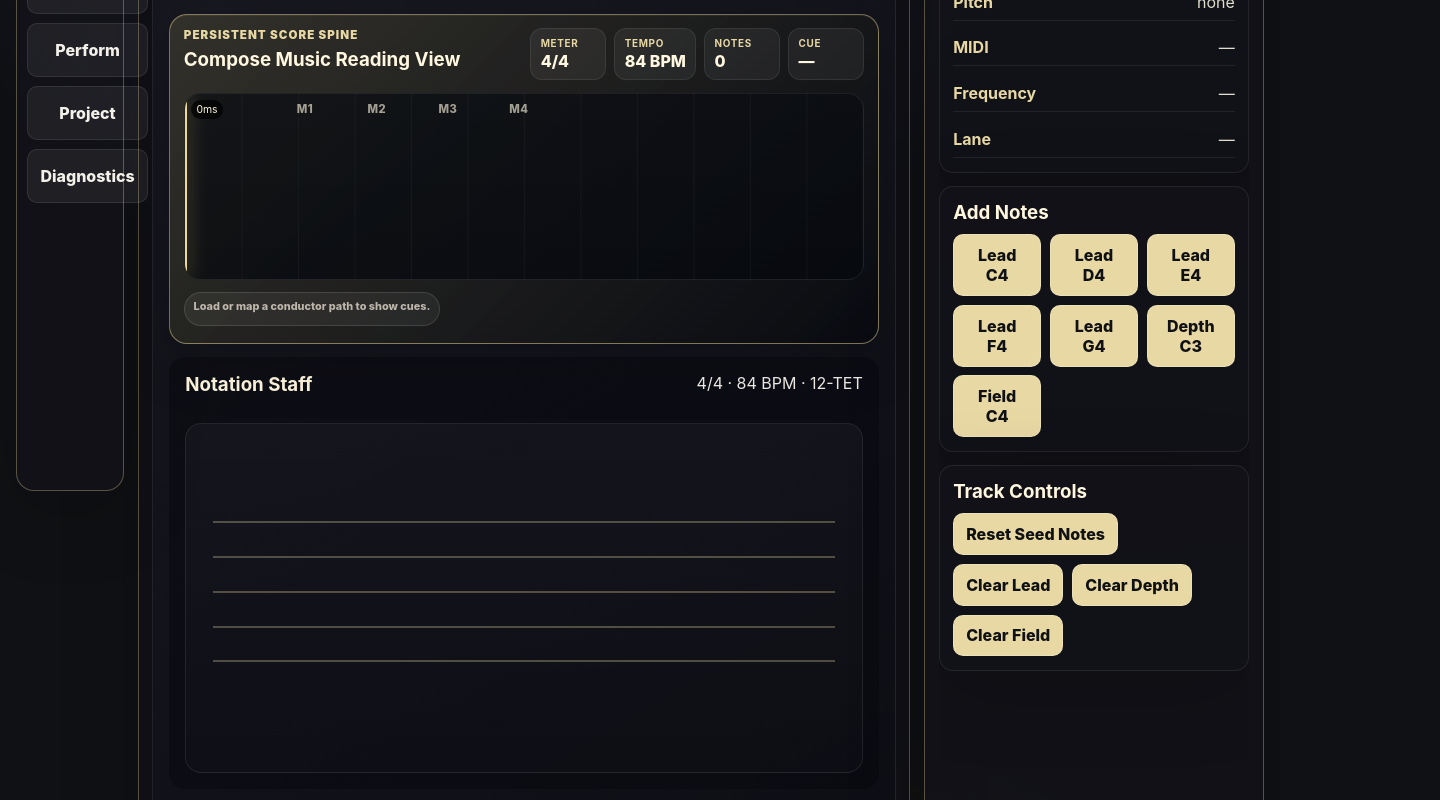
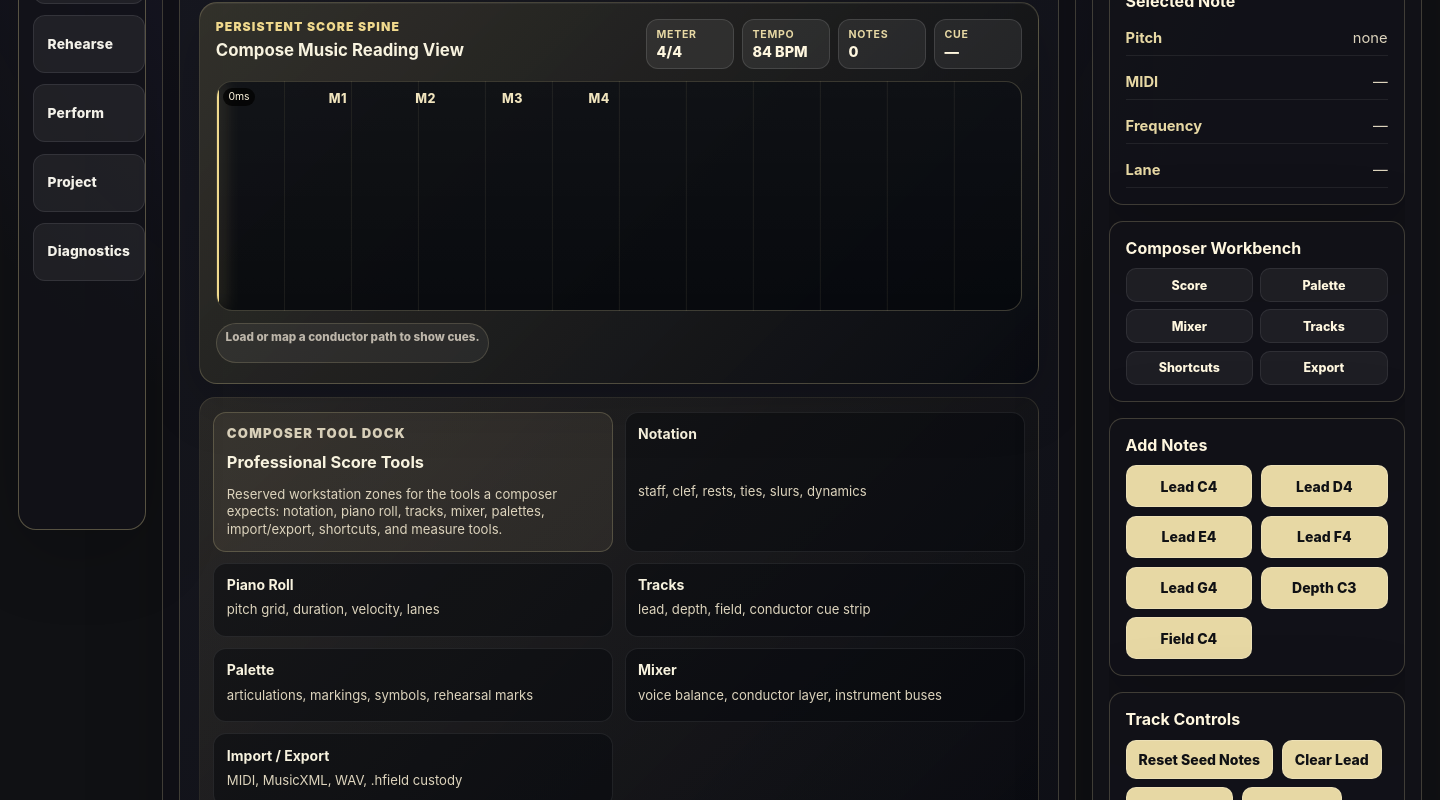
Before and after one commit to BogaertN/harmonic-conductor-studio, a React (Vite) app: page / in a window 1280 px wide. Shown: the part 400-1200 px from the top of the page, 1440 px wide, since content can reach past the window. Built offline with nearby package versions, Linux system fonts and the light colour scheme.

Commit message:
Add Composer Workstation Readability v1

```diff
--- a/src/App.tsx
+++ b/src/App.tsx
@@ -967,7 +967,7 @@ export default function App() {
         <div className="brand-block">
           <p className="eyebrow">AI.Web Native Desktop Application</p>
           <h1>Harmonic Conductor Studio</h1>
-          <p>Professional workstation shell for composing, conducting, rehearsing, performing, and project custody.</p>
+          <p>Professional workstation for composition, notation, conducting, rehearsal, performance, and .hfield custody.</p>
         </div>
 
         <div className="global-status-strip" aria-label="Project status">
@@ -1024,6 +1024,20 @@ export default function App() {
                 modeLabel="Compose"
                 variant="compose"
               />
+
+              <section className="composer-tool-dock" aria-label="Composer workstation tool dock">
+                <div className="tool-card primary-tool-card">
+                  <p className="eyebrow">Composer Tool Dock</p>
+                  <h3>Professional Score Tools</h3>
+                  <p className="note">Reserved workstation zones for the tools a composer expects: notation, piano roll, tracks, mixer, palettes, import/export, shortcuts, and measure tools.</p>
+                </div>
+                <div className="tool-card"><strong>Notation</strong><span>staff, clef, rests, ties, slurs, dynamics</span></div>
+                <div className="tool-card"><strong>Piano Roll</strong><span>pitch grid, duration, velocity, lanes</span></div>
+                <div className="tool-card"><strong>Tracks</strong><span>lead, depth, field, conductor cue strip</span></div>
+                <div className="tool-card"><strong>Palette</strong><span>articulations, markings, symbols, rehearsal marks</span></div>
+                <div className="tool-card"><strong>Mixer</strong><span>voice balance, conductor layer, instrument buses</span></div>
+                <div className="tool-card"><strong>Import / Export</strong><span>MIDI, MusicXML, WAV, .hfield custody</span></div>
+              </section>
 
               <div className="composition-grid">
                 <section className="notation-board">
@@ -1339,6 +1353,18 @@ export default function App() {
                 </div>
               </section>
 
+              <section className="control-section composer-bench-section">
+                <h3>Composer Workbench</h3>
+                <div className="composer-bench-grid" aria-label="Professional composer tool placeholders">
+                  <span>Score</span>
+                  <span>Palette</span>
+                  <span>Mixer</span>
+                  <span>Tracks</span>
+                  <span>Shortcuts</span>
+                  <span>Export</span>
+                </div>
+              </section>
+
               <section className="control-section">
                 <h3>Add Notes</h3>
                 <div className="button-grid small-button-grid">
--- a/src/style.css
+++ b/src/style.css
@@ -651,3 +651,371 @@ h3 {
 .notation-spine-performance .notation-score-window {
   min-height: 120px;
 }
+
+/* === HCS Composer Workstation Readability v1 === */
+:root {
+  --readable-text: #f8f3df;
+  --muted-readable: #ddd4bd;
+  --panel-edge-strong: rgba(231, 216, 164, 0.22);
+  --staff-line-strong: rgba(255, 247, 223, 0.46);
+}
+
+body {
+  min-width: 1440px;
+  font-size: 15px;
+}
+
+.app-shell {
+  padding: 1rem 1.15rem;
+}
+
+.top-status-bar {
+  grid-template-columns: minmax(430px, 1.25fr) minmax(520px, 1.65fr) minmax(250px, auto);
+  gap: 1.15rem;
+  padding: 1rem 1.15rem;
+}
+
+.brand-block {
+  min-width: 0;
+}
+
+.brand-block h1 {
+  font-size: clamp(1.85rem, 2.2vw, 2.75rem);
+  line-height: 1.04;
+  color: var(--readable-text);
+}
+
+.brand-block p:last-child {
+  max-width: 820px;
+  line-height: 1.38;
+  color: var(--muted-readable);
+}
+
+.workstation-frame {
+  grid-template-columns: 148px minmax(840px, 1fr) 410px;
+  gap: 1rem;
+}
+
+.mode-rail {
+  padding: 0.85rem;
+  gap: 0.7rem;
+  overflow: visible;
+}
+
+.mode-button {
+  min-height: 58px;
+  padding: 0.75rem 0.85rem;
+  font-size: 0.94rem;
+  letter-spacing: 0.01em;
+  text-align: left;
+  border-radius: 12px;
+  white-space: normal;
+  line-height: 1.12;
+}
+
+.mode-button.active {
+  box-shadow: 0 0 0 2px rgba(255,247,223,0.12), 0 14px 35px rgba(0,0,0,0.24);
+}
+
+.main-workspace,
+.right-inspector,
+.workspace-panel,
+.control-section,
+.report-card,
+.project-custody-card,
+.notation-spine {
+  border-color: var(--panel-edge-strong);
+}
+
+.main-workspace {
+  padding: 1rem;
+  overflow: auto;
+}
+
+.workspace-panel {
+  padding: 1.15rem;
+}
+
+.workspace-header-row h2,
+.performance-stage-header h2,
+.inspector-header h2 {
+  color: var(--readable-text);
+  letter-spacing: -0.01em;
+}
+
+.note,
+.property-list span,
+.motion-readout,
+.lesson-row span {
+  color: var(--muted-readable);
+}
+
+.eyebrow {
+  font-size: 0.76rem;
+  color: var(--mode-accent, #e7d8a4);
+}
+
+.status-chip {
+  min-width: 88px;
+  border-color: rgba(255,255,255,0.12);
+  background: rgba(255,255,255,0.07);
+}
+
+.status-chip strong {
+  font-size: 0.66rem;
+}
+
+.status-chip em {
+  font-size: 0.9rem;
+}
+
+.global-transport button,
+.button-row button,
+.compact-row button,
+.project-row button,
+.motion-toolbar button {
+  min-height: 38px;
+}
+
+.notation-spine {
+  padding: 1rem;
+}
+
+.notation-spine-header h3 {
+  color: var(--readable-text);
+  font-size: 1.05rem;
+}
+
+.notation-score-window {
+  min-height: 285px;
+  border-color: rgba(231,216,164,0.22);
+  background:
+    linear-gradient(90deg, rgba(231,216,164,0.08) 1px, transparent 1px) 0 0 / 8.333% 100%,
+    linear-gradient(180deg, rgba(255,255,255,0.04), rgba(255,255,255,0.012)),
+    rgba(3,5,10,0.84);
+}
+
+.notation-spine-compose .notation-score-window {
+  min-height: 230px;
+}
+
+.notation-measure-ruler {
+  height: 34px;
+  color: #f0e4bd;
+  font-size: 0.78rem;
+}
+
+.notation-voice-row {
+  grid-template-columns: 116px minmax(0, 1fr);
+  gap: 0.85rem;
+}
+
+.notation-voice-label strong {
+  font-size: 0.86rem;
+}
+
+.notation-voice-label span {
+  color: #d7ceb8;
+  font-size: 0.76rem;
+}
+
+.notation-staff-lane {
+  min-height: 72px;
+  background: rgba(255,255,255,0.026);
+}
+
+.notation-staff-line {
+  height: 1.5px;
+  background: var(--staff-line-strong);
+}
+
+.notation-note {
+  min-width: 44px;
+  min-height: 27px;
+  font-size: 0.74rem;
+  color: #15110a;
+  border-color: rgba(255,255,255,0.44);
+}
+
+.notation-cue-strip {
+  min-height: 2.75rem;
+}
+
+.notation-cue {
+  font-size: 0.73rem;
+  color: #fff4d6;
+  border-color: rgba(231,216,164,0.18);
+}
+
+.composition-grid {
+  grid-template-columns: minmax(520px, 1.2fr) minmax(520px, 1fr);
+  align-items: start;
+}
+
+.notation-board,
+.piano-roll-board,
+.bottom-timeline-strip,
+.rehearsal-card,
+.project-custody-card,
+.report-card,
+.composer-tool-dock {
+  border: 1px solid rgba(231,216,164,0.13);
+}
+
+.notation-board,
+.piano-roll-board {
+  min-height: 365px;
+}
+
+.staff-system {
+  min-height: 300px;
+  background: rgba(3,5,10,0.66);
+  border-color: rgba(231,216,164,0.16);
+}
+
+.staff-line {
+  height: 1.5px;
+  background: rgba(255,247,223,0.42);
+}
+
+.staff-note,
+.lane-note,
+.cue-chip {
+  min-width: 48px;
+  min-height: 30px;
+  font-size: 0.76rem;
+}
+
+.track-lane {
+  grid-template-columns: 132px 1fr;
+  min-height: 78px;
+}
+
+.track-lane strong {
+  color: var(--readable-text);
+}
+
+.right-inspector {
+  padding: 1rem;
+}
+
+.inspector-stack {
+  gap: 1rem;
+}
+
+.control-section {
+  padding: 1rem;
+}
+
+.control-section h3 {
+  font-size: 1rem;
+}
+
+.property-list span {
+  font-size: 0.92rem;
+}
+
+.small-button-grid {
+  grid-template-columns: repeat(2, minmax(0, 1fr));
+}
+
+.small-button-grid button,
+.primary-buttons button {
+  min-height: 42px;
+  white-space: normal;
+}
+
+.composer-tool-dock {
+  display: grid;
+  grid-template-columns: minmax(260px, 1.25fr) repeat(3, minmax(160px, 1fr));
+  gap: 0.7rem;
+  margin: 0.85rem 0 1rem;
+  padding: 0.85rem;
+  border-radius: 16px;
+  background: linear-gradient(135deg, rgba(240,217,141,0.10), rgba(4,6,11,0.46));
+}
+
+.tool-card {
+  display: grid;
+  gap: 0.24rem;
+  min-height: 74px;
+  padding: 0.78rem;
+  border-radius: 13px;
+  background: rgba(5,7,12,0.46);
+  border: 1px solid rgba(255,255,255,0.08);
+}
+
+.tool-card strong,
+.tool-card h3 {
+  color: var(--readable-text);
+}
+
+.tool-card span,
+.tool-card p {
+  color: var(--muted-readable);
+  font-size: 0.82rem;
+  line-height: 1.32;
+}
+
+.primary-tool-card {
+  border-color: rgba(231,216,164,0.22);
+  background: rgba(231,216,164,0.075);
+}
+
+.composer-bench-grid {
+  display: grid;
+  grid-template-columns: repeat(2, minmax(0, 1fr));
+  gap: 0.45rem;
+}
+
+.composer-bench-grid span {
+  display: grid;
+  place-items: center;
+  min-height: 34px;
+  border-radius: 10px;
+  color: #fff7df;
+  background: rgba(255,255,255,0.055);
+  border: 1px solid rgba(255,255,255,0.08);
+  font-size: 0.78rem;
+  font-weight: 850;
+}
+
+@media (max-width: 1680px) {
+  body {
+    font-size: 14px;
+  }
+
+  .top-status-bar {
+    grid-template-columns: minmax(360px, 1fr) minmax(420px, 1.35fr) minmax(220px, auto);
+  }
+
+  .workstation-frame {
+    grid-template-columns: 136px minmax(760px, 1fr) 360px;
+  }
+
+  .composition-grid {
+    grid-template-columns: 1fr;
+  }
+
+  .composer-tool-dock {
+    grid-template-columns: repeat(2, minmax(0, 1fr));
+  }
+}
+
+@media (max-width: 1480px) {
+  .workstation-frame {
+    grid-template-columns: 128px minmax(720px, 1fr) 330px;
+  }
+
+  .mode-button {
+    font-size: 0.86rem;
+  }
+
+  .top-status-bar {
+    grid-template-columns: 1fr;
+  }
+
+  .global-transport {
+    justify-content: flex-start;
+  }
+}
```
